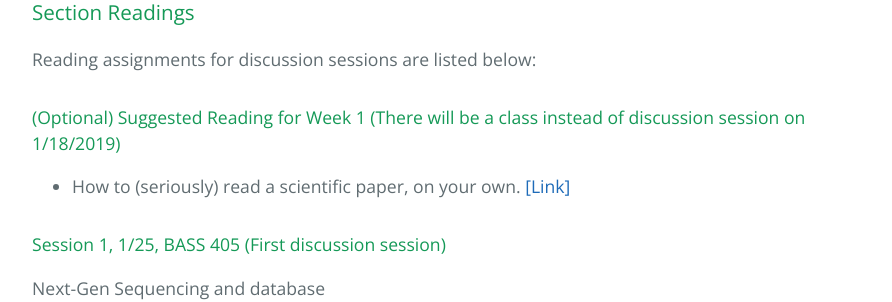
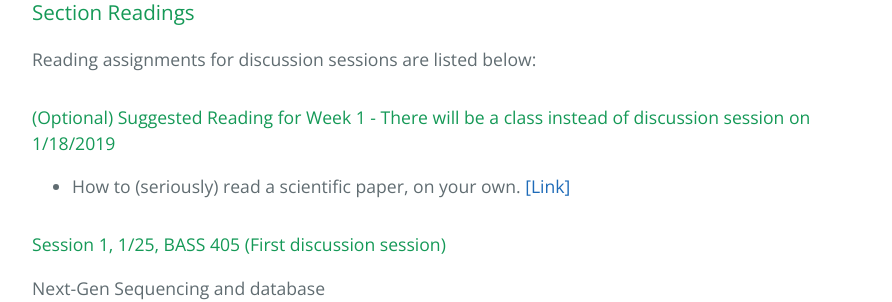
Before and after one commit to gersteinlab/cbb752b19, a Jekyll site: the page built from discussion.md, in a window 1280 px wide and 900 px high, scrolled down 940 px. Shown: the part 155-457 px from the top of the window, without its empty margins (192-1084 px from the left). Built offline with Jekyll 4.4.1, drawn with Linux system fonts in a browser that asks for light colours.

```diff
--- a/discussion.md
+++ b/discussion.md
@@ -23,7 +23,7 @@ The standard discussion section involves student presentations on 1 or 2 papers.
 ### Section Readings
 Reading assignments for discussion sessions are listed below:
 
-#### (Optional) Suggested Reading for Week 1 (There will be a class instead of discussion session on 1/18/2019)
+#### (Optional) Suggested Reading for Week 1 - There will be a class instead of discussion session on 1/18/2019
 * How to (seriously) read a scientific paper, on your own. [[Link]](http://www.sciencemag.org/careers/2016/03/how-seriously-read-scientific-paper)
 
 #### Session 1, 1/25, BASS 405 (First discussion session)
```
